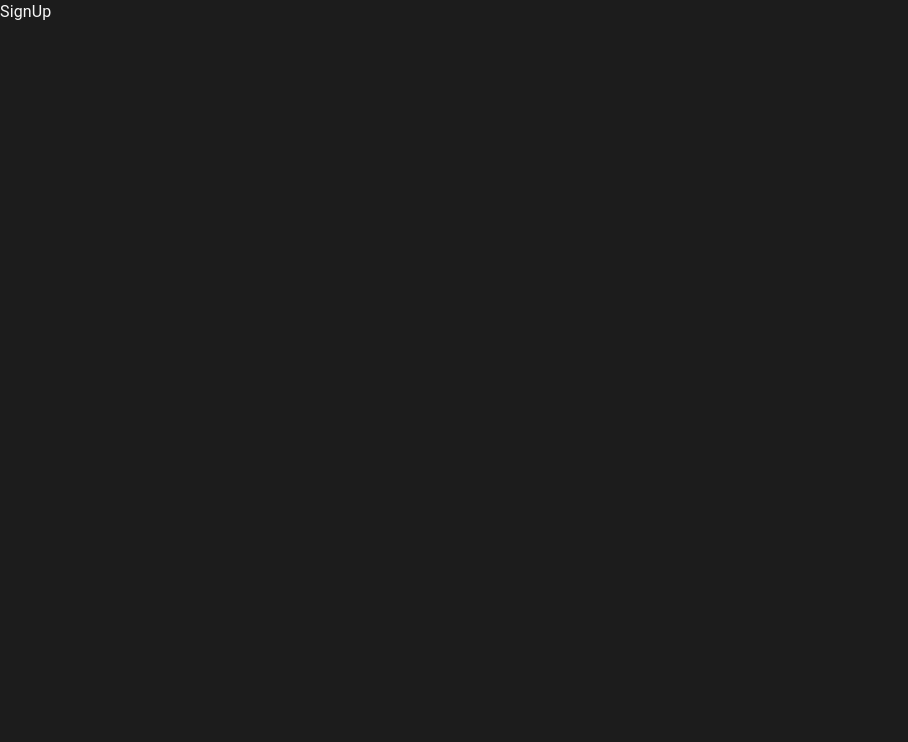
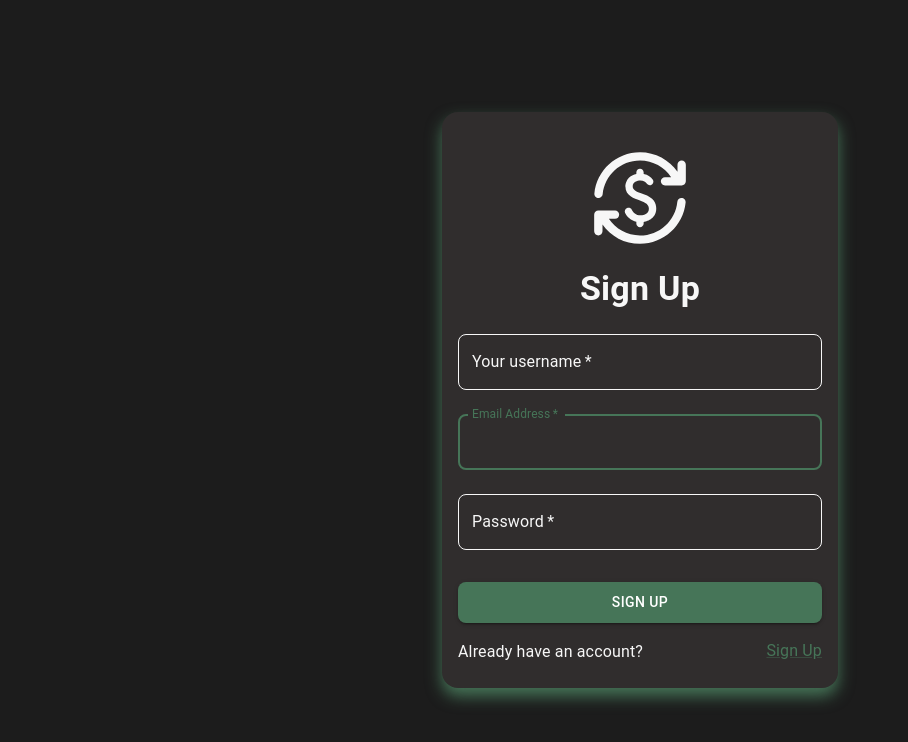
Before and after one commit to Yaroslaw07/cryptoaio_client, a React (Vite) app: page /signup in a window 1280 px wide. Shown: the top 742 px of the page, without its empty margins (0-908 px from the left). Built offline with nearby package versions, Linux system fonts and the light colour scheme.

Commit message:
add auth-forms components

```diff
--- /dev/null
+++ b/src/components/Link.tsx
@@ -0,0 +1,17 @@
+import { LinkProps, Link as MuiLink } from "@mui/material";
+import { Link as ReactRouterLink } from "react-router-dom";
+
+import { FC } from "react";
+
+const Link: FC<LinkProps> = (props) => {
+  return (
+    <MuiLink
+      {...props}
+      sx={{ textDecoration: "none" }}
+      component={ReactRouterLink}
+      to={props.href ?? "#"}
+    />
+  );
+};
+
+export default Link;
--- a/src/components/ui/Card.tsx
+++ b/src/components/ui/Card.tsx
@@ -11,7 +11,7 @@ const Card: FC<CardProps> = ({ children }) => {
     <MuiCard
       sx={{
         backgroundColor: "#302d2d",
-        boxShadow: "0px 4px 16px rgba(0, 255, 128, 0.4)",
+        boxShadow: (theme) => `0px 8px 16px ${theme.palette.primary.main}`,
         display: "flex",
         flexDirection: "column",
         alignItems: "center",
--- a/src/pages/auth/login.tsx
+++ b/src/pages/auth/login.tsx
@@ -1,5 +1,107 @@
-const Login = () => {
-  return <div>Login</div>;
+import {
+  Box,
+  Button,
+  Container,
+  Grid,
+  TextField,
+  Typography,
+} from "@mui/material";
+import Link from "../../components/Link";
+import Card from "../../components/ui/Card";
+import { Icons } from "../../components/Icons";
+
+const LoginPage = () => {
+  const handleSubmit = (event: React.FormEvent<HTMLFormElement>) => {
+    event.preventDefault();
+    const data = new FormData(event.currentTarget);
+    console.log({
+      email: data.get("email"),
+      password: data.get("password"),
+    });
+  };
+
+  return (
+    <Container
+      component="main"
+      maxWidth="xs"
+      sx={{
+        height: "100vh",
+        display: "flex",
+        justifyContent: "center",
+        flexDirection: "column",
+      }}
+    >
+      <Card>
+        <Box
+          sx={{
+            marginTop: "20px",
+            display: "flex",
+            flexDirection: "column",
+            alignItems: "center",
+          }}
+        >
+          <Icons.Logo
+            style={{
+              fontSize: "100",
+              color: "primary.main",
+              marginBottom: "20px",
+            }}
+          />
+          <Typography component="h1" variant="h4" sx={{ fontWeight: "600" }}>
+            Login
+          </Typography>
+          <Box component="form" onSubmit={handleSubmit} sx={{ mt: 1 }}>
+            <TextField
+              margin="normal"
+              required
+              fullWidth
+              id="email"
+              label="Email Address"
+              name="email"
+              autoComplete="email"
+              autoFocus
+            />
+            <TextField
+              margin="normal"
+              required
+              fullWidth
+              name="password"
+              label="Password"
+              type="password"
+              id="password"
+              autoComplete="current-password"
+            />
+            <Button
+              type="submit"
+              fullWidth
+              variant="contained"
+              sx={{ mt: 3, mb: 2 }}
+            >
+              Sign In
+            </Button>
+            <Grid
+              container
+              sx={{
+                display: "flex",
+                justifyContent: "space-between",
+              }}
+            >
+              <Grid item>
+                <Typography variant="body1" sx={{ marginTop: "1px" }}>
+                  Don't have an account?{" "}
+                </Typography>
+              </Grid>
+              <Grid item>
+                <Link href="/signup" variant="body1">
+                  Log In
+                </Link>
+              </Grid>
+            </Grid>
+          </Box>
+        </Box>
+      </Card>
+    </Container>
+  );
 };
 
-export default Login;
+export default LoginPage;
--- a/src/pages/auth/signup.tsx
+++ b/src/pages/auth/signup.tsx
@@ -1,5 +1,118 @@
+import {
+  Box,
+  Button,
+  Container,
+  Grid,
+  Link,
+  TextField,
+  Typography,
+} from "@mui/material";
+import Card from "../../components/ui/Card";
+import { Icons } from "../../components/Icons";
+
 const SignUp = () => {
-  return <div>SignUp</div>;
+  const handleSubmit = (event: React.FormEvent<HTMLFormElement>) => {
+    event.preventDefault();
+    const data = new FormData(event.currentTarget);
+    console.log({
+      username: data.get("username"),
+      email: data.get("email"),
+      password: data.get("password"),
+    });
+  };
+
+  return (
+    <Container
+      component="main"
+      maxWidth="xs"
+      sx={{
+        height: "100vh",
+        display: "flex",
+        justifyContent: "center",
+        flexDirection: "column",
+      }}
+    >
+      <Card>
+        <Box
+          sx={{
+            marginTop: "20px",
+            display: "flex",
+            flexDirection: "column",
+            alignItems: "center",
+          }}
+        >
+          <Icons.Logo
+            style={{
+              fontSize: "100",
+              color: "primary.main",
+              marginBottom: "20px",
+            }}
+          />
+          <Typography component="h1" variant="h4" sx={{ fontWeight: "600" }}>
+            Sign Up
+          </Typography>
+          <Box component="form" onSubmit={handleSubmit} sx={{ mt: 1 }}>
+            <TextField
+              margin="normal"
+              required
+              fullWidth
+              id="username"
+              label="Your username"
+              name="username"
+              autoComplete="username"
+              autoFocus
+            />
+            <TextField
+              margin="normal"
+              required
+              fullWidth
+              id="email"
+              label="Email Address"
+              name="email"
+              autoComplete="email"
+              autoFocus
+            />
+            <TextField
+              margin="normal"
+              required
+              fullWidth
+              name="password"
+              label="Password"
+              type="password"
+              id="password"
+              autoComplete="current-password"
+            />
+            <Button
+              type="submit"
+              fullWidth
+              variant="contained"
+              sx={{ mt: 3, mb: 2 }}
+            >
+              Sign Up
+            </Button>
+            <Grid
+              container
+              sx={{
+                display: "flex",
+                justifyContent: "space-between",
+              }}
+            >
+              <Grid item>
+                <Typography variant="body1" sx={{ marginTop: "1px" }}>
+                  Already have an account?{" "}
+                </Typography>
+              </Grid>
+              <Grid item>
+                <Link href="/login" variant="body1">
+                  Sign Up
+                </Link>
+              </Grid>
+            </Grid>
+          </Box>
+        </Box>
+      </Card>
+    </Container>
+  );
 };
 
 export default SignUp;
--- a/src/pages/welcome.tsx
+++ b/src/pages/welcome.tsx
@@ -1,7 +1,7 @@
 import { Button, Container, Stack, Typography } from "@mui/material";
-import { Link } from "react-router-dom";
 import { Icons } from "../components/Icons";
 import Card from "../components/ui/Card";
+import Link from "../components/Link";
 
 const welcomeButtonStyle = {
   fontSize: "1.6rem",
@@ -9,7 +9,6 @@ const welcomeButtonStyle = {
   textTransform: "none",
   border: "2px solid",
   borderColor: "primary.main",
-  borderRadius: "8px",
 };
 
 const WelcomePage = () => {
@@ -31,7 +30,7 @@ const WelcomePage = () => {
           justifyContent="center"
           textAlign={"center"}
         >
-          <Icons.Logo style={{ fontSize: "120", color: "primary.main" }} />
+          <Icons.Logo style={{ fontSize: "100", color: "primary.main" }} />
           <Typography
             variant="h1"
             component="h1"
@@ -48,11 +47,11 @@ const WelcomePage = () => {
           <Stack
             direction={"row"}
             spacing={2}
-            sx={{ marginTop: "1rem" }}
+            sx={{ marginTop: "400px" }}
             justifyContent="center"
             alignContent="center"
           >
-            <Link to={"auth/login"}>
+            <Link href={"login"}>
               <Button
                 variant="contained"
                 color="primary"
@@ -62,7 +61,7 @@ const WelcomePage = () => {
                 Log In
               </Button>
             </Link>
-            <Link to={"auth/signup"}>
+            <Link href={"signup"}>
               <Button
                 variant="contained"
                 component="button"
--- a/src/router.tsx
+++ b/src/router.tsx
@@ -2,7 +2,7 @@ import { createBrowserRouter } from "react-router-dom";
 import WelcomePage from "./pages/welcome";
 import Layout from "./components/layout/layout";
 import SignUp from "./pages/auth/signup";
-import { Login } from "@mui/icons-material";
+import LoginPage from "./pages/auth/login";
 
 const router = createBrowserRouter([
   {
@@ -15,7 +15,7 @@ const router = createBrowserRouter([
       },
       {
         path: "/login",
-        element: <Login />,
+        element: <LoginPage />,
       },
       {
         path: "/signup",
--- a/src/utils/theme.ts
+++ b/src/utils/theme.ts
@@ -20,6 +20,58 @@ const theme = createTheme({
       main: red.A400,
     },
   },
+  components: {
+    MuiButton: {
+      styleOverrides: {
+        root: {
+          borderRadius: "8px",
+          padding: "8px 16px",
+        },
+      },
+    },
+    MuiInputLabel: {
+      styleOverrides: {
+        root: {
+          color: "#f7f7f7",
+          "&.Mui-focused": {
+            color: "#467558",
+          },
+        },
+      },
+    },
+    MuiOutlinedInput: {
+      styleOverrides: {
+        root: {
+          borderColor: "#f7f7f7",
+          "& fieldset": {
+            borderColor: "#f7f7f7",
+            borderRadius: 8,
+          },
+          "&:hover fieldset": {
+            borderColor: "#467558",
+          },
+          "&.Mui-focused fieldset": {
+            borderColor: "#467558",
+          },
+        },
+      },
+    },
+  },
 });
 
 export default theme;
+
+// sx={{
+//                 "& .MuiInputLabel-root": {
+//                   color: "green", // Default color
+//                   "&.Mui-focused": {
+//                     color: "blue", // Color when focused
+//                   },
+//                 },
+//                 "& .MuiOutlinedInput-root": {
+//                   borderColor: "white", // Change border color
+//                   "& fieldset": {
+//                     borderColor: "white", // Change border color for the focused state
+//                   },
+//                 },
+//               }}
```
